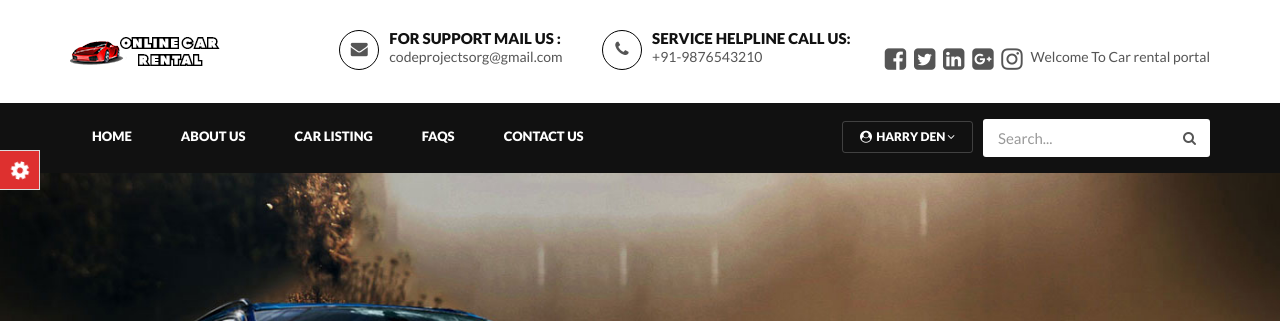
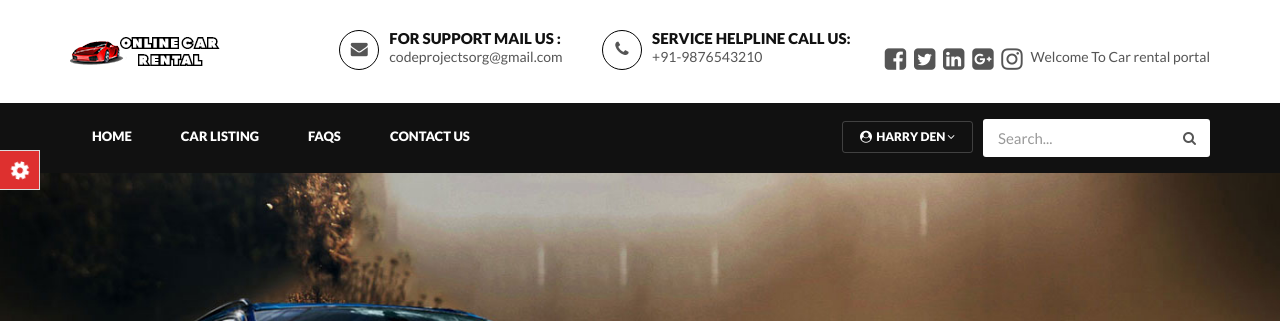
Before and after one commit to mohammedfarhan99/carrental, a PHP site: page / in a window 1280 px wide. Shown: the top 321 px of the page. Run offline with PHP 8.4, Linux system fonts and the light colour scheme; a user stored in the database is signed in; data comes from the database, SQL or seed files in the repository.

Commit message:
Removed About us

```diff
--- a/includes/header.php
+++ b/includes/header.php
@@ -95,7 +95,7 @@ foreach($results as $result)
         <ul class="nav navbar-nav">
           <li><a href="index.php">Home</a>    </li>
 
-          <li><a href="page.php?type=aboutus">About Us</a></li>
+          <!-- <li><a href="page.php?type=aboutus">About Us</a></li> -->
           <li><a href="car-listing.php">Car Listing</a>
           <li><a href="page.php?type=faqs">FAQs</a></li>
           <li><a href="contact-us.php">Contact Us</a></li>
```
